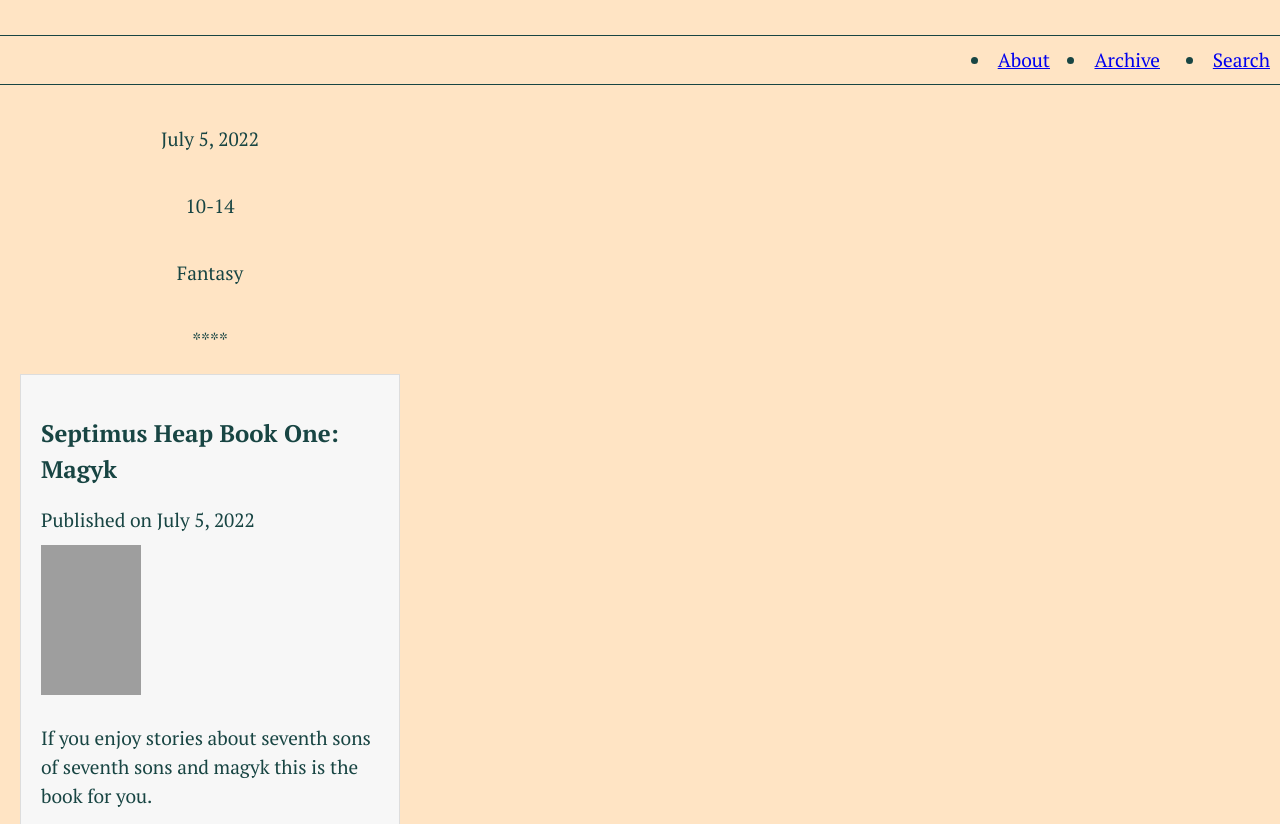
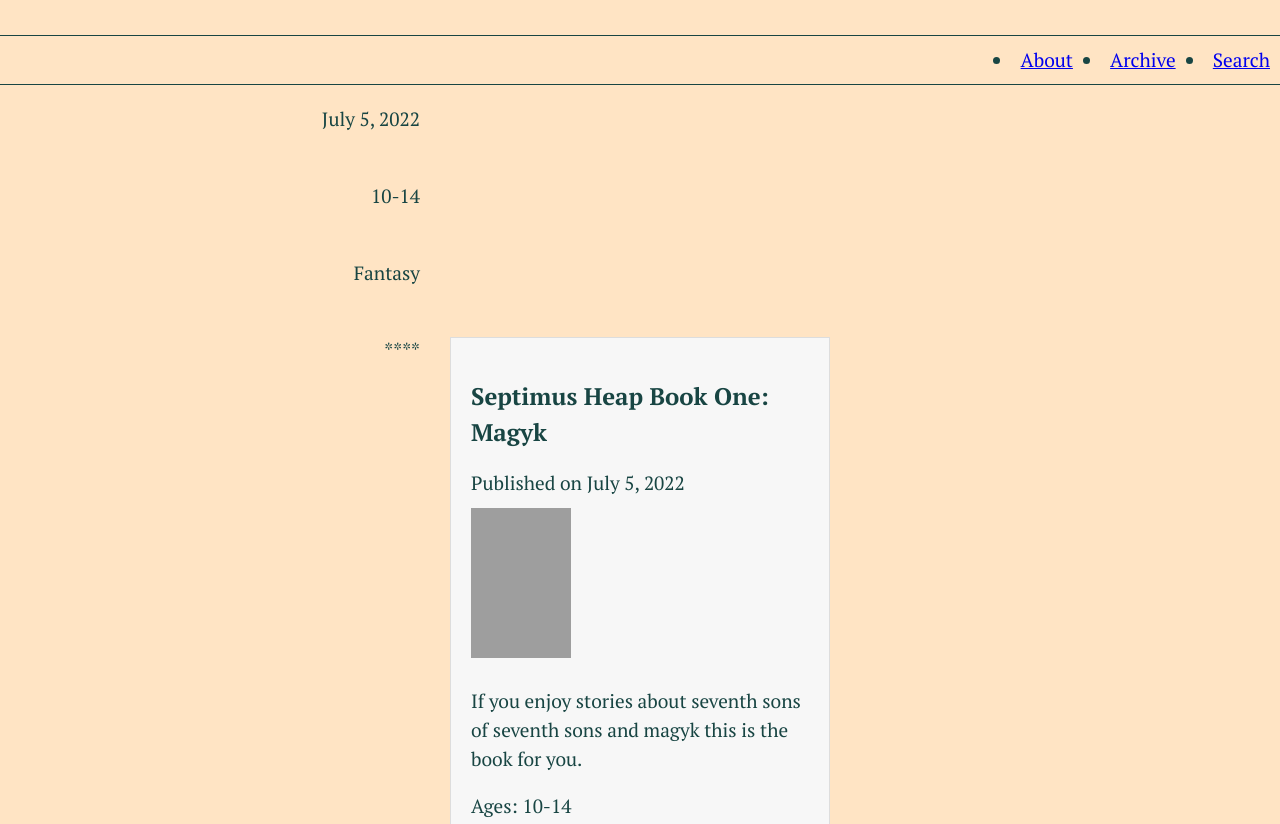
Before and after one commit to Lukidom/blog, a plain HTML site: page index.html in a window 1280 px wide. Shown: the part 187-1011 px from the top of the page. Drawn offline with Linux system fonts and the light colour scheme; grey boxes are pictures that could not be loaded; a web font is replaced by a local one.

Commit message:
new commit to blog

```diff
--- a/blog.css
+++ b/blog.css
@@ -17,9 +17,11 @@
   background-color: bisque;
 }
 
+
+
 .main-nav {
   display: grid;
-  grid-template-columns: 100px 100px 100px;
+  grid-template-columns: 100px1fr 100px 100px;
   grid-gap: 10px;
   justify-content: end;
   justify-items: end;
@@ -68,8 +70,22 @@
   margin-bottom: 10px;
 }
 
+p.article1 {
+  grid-column-start: 1;
+}
+p.article2 {
+  grid-column-start: 1;
+}
+
+p.article3 {
+  grid-column-start: 1;
+}
+
+p.article4 {
+  grid-column-start: 1;
+}
 .container {
-  grid-column-start: 1;
+  grid-column-start: 2;
   display: flex;
   flex-direction: column;
   align-items: center;
--- a/index.html
+++ b/index.html
@@ -16,11 +16,11 @@
         </header>
                 <body>
                 <div class="main">
+                    <p class="article1">July 5, 2022</p>
+                    <p class="article2">10-14</p>
+                    <p class="article3">Fantasy</p>
+                    <p class="article4">****</p>
                         <div class="container">
-                            <p class="article1">July 5, 2022</p>
-                            <p class="article2">10-14</p>
-                            <p class="article3">Fantasy</p>
-                            <p class="article4">****</p>
                         </div>
                 </div>
 
```
